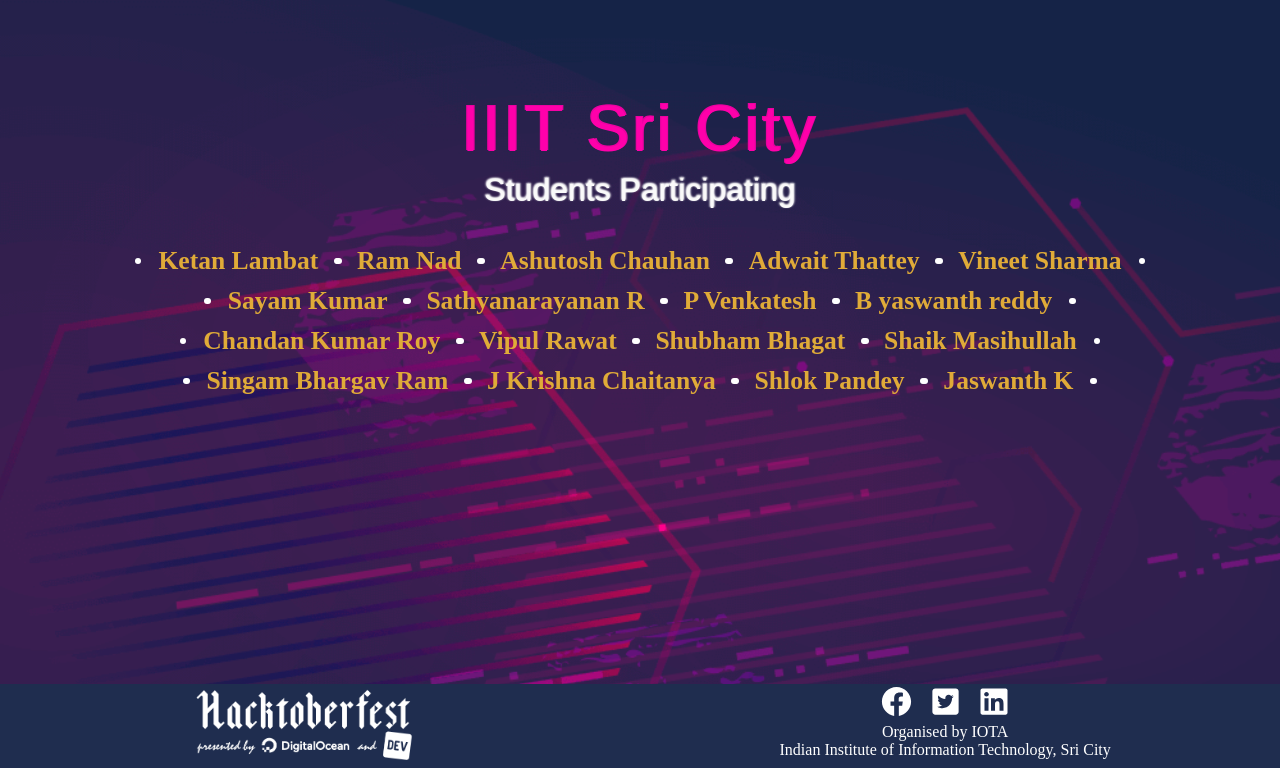
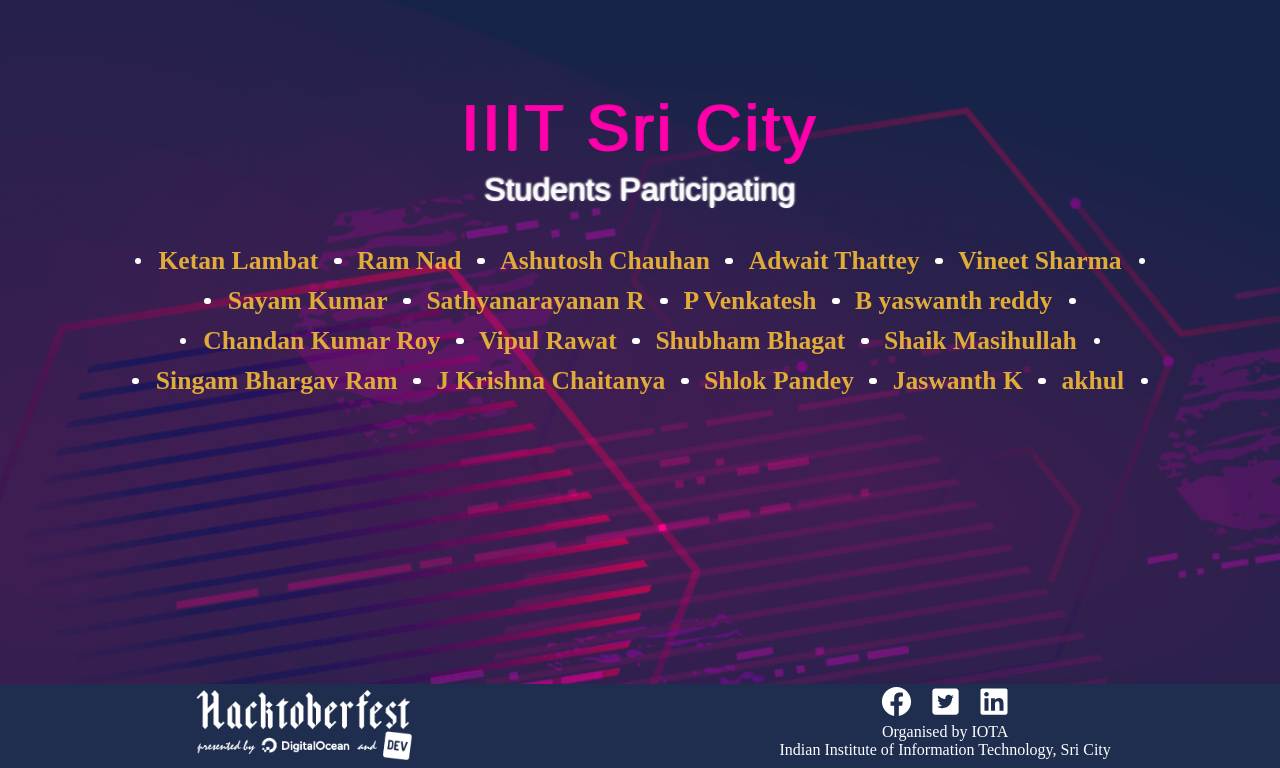
Before and after one commit to Project-Club-IIITS/hacktoberfest2019-participants, a Jekyll site: the page index.html, which Jekyll copies as it is, in a window 1280 px wide, cut to the strip 132-900 px from the top of the page. Built offline with Jekyll 4.4.1, drawn with Linux system fonts in a browser that asks for light colours; some web fonts are replaced.

Commit message:
hacktoberfest participation

```diff
--- a/index.html
+++ b/index.html
@@ -63,6 +63,9 @@
                 <li><a href="https://github.com/chaitanya531">J Krishna Chaitanya</a></li>
                 <li><a href="https://github.com/b30wulffz">Shlok Pandey</a></li>
                 <li><a href="https://github.com/JazzKriss21">Jaswanth K</a></li>
+		<li><a href="https://github.com/akhul004">akhul</a></li>
+
+
 
             </ul>
         </div>
```
